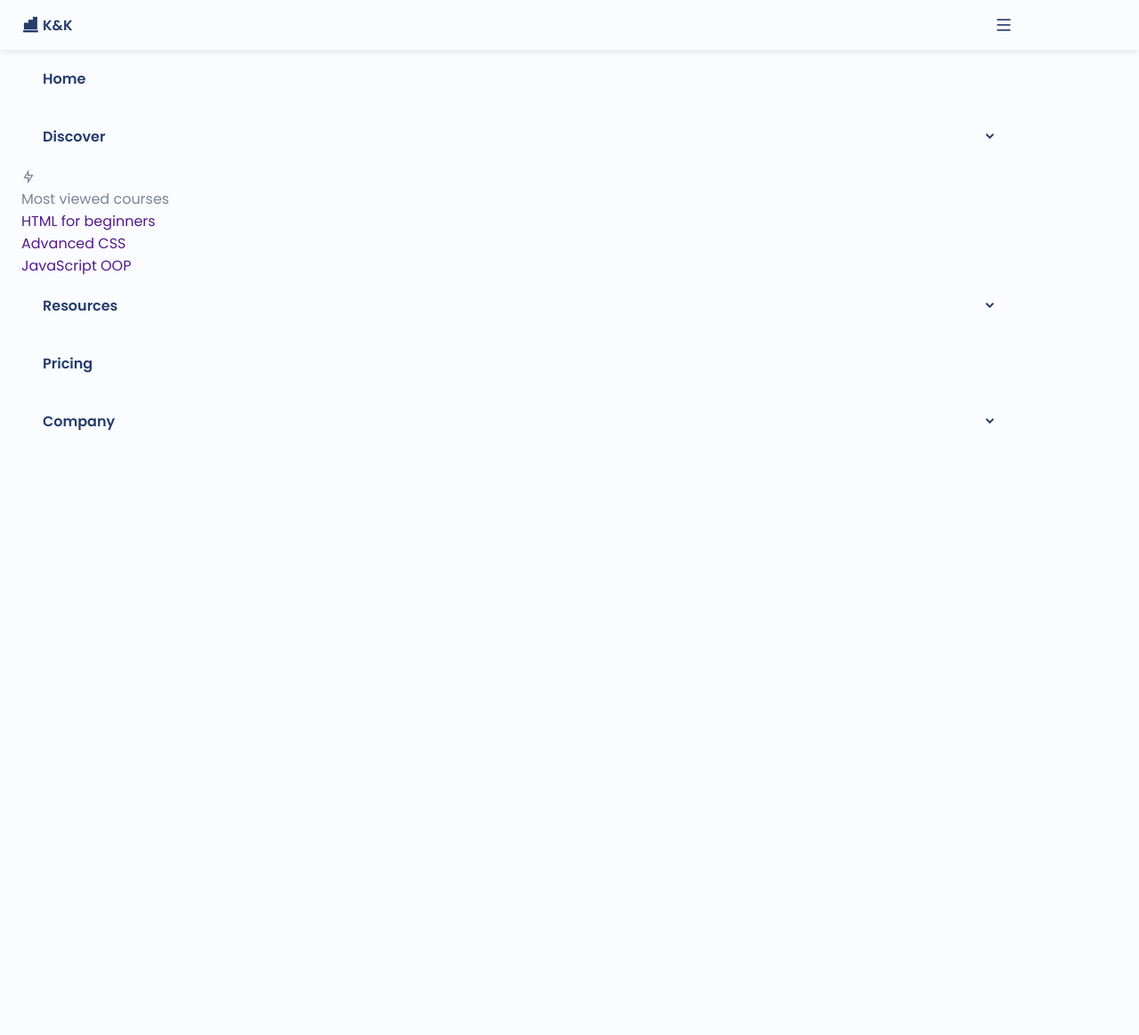
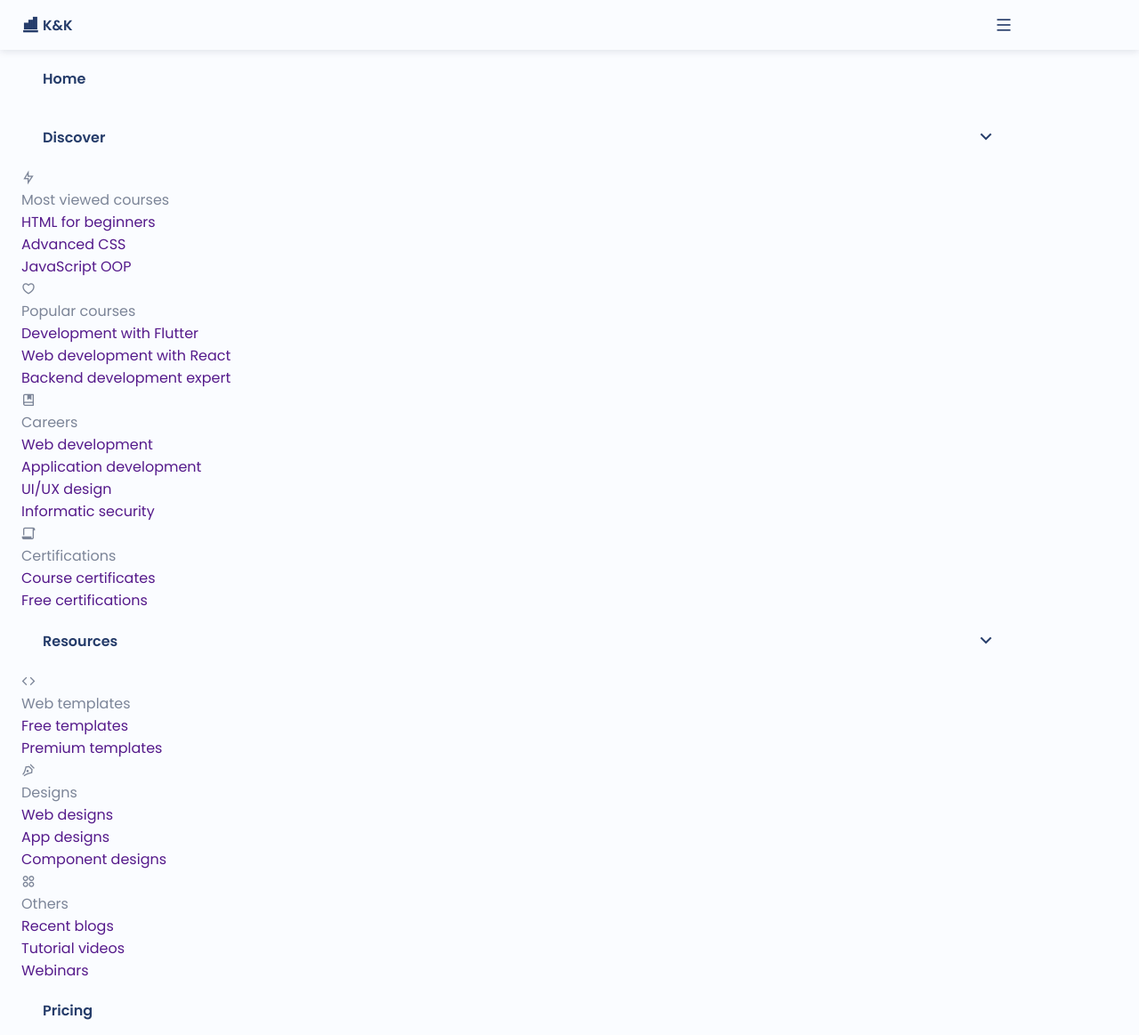
Before and after one commit to krzysiekkosmin/jstutorial, a PHP site: page / in a window 1280 px wide. Shown: the whole page at 89% size. Run offline with PHP 8.4, Linux system fonts and the light colour scheme; some libraries are stand-ins or nearby versions.

Commit message:
Add files via upload

```diff
--- a/jstutorial-master/MegaMenuDropDown/index.html
+++ b/jstutorial-master/MegaMenuDropDown/index.html
@@ -36,6 +36,7 @@
 
                         <div class="dropdown__container">
                             <div class="dropdown__content">
+
                                 <div class="dropdown__group">
                                     <div class="dropdown__icon">
                                         <i class="ri-flashlight-line"></i>
@@ -58,6 +59,77 @@
 
                                     </ul>
                                 </div>
+
+                                <div class="dropdown__group">
+                                    <div class="dropdown__icon">
+                                        <i class="ri-heart-3-line"></i>
+                                    </div>
+
+                                    <span class="dropdown__title">Popular courses</span>
+
+                                    <ul class="dropdown__list">
+                                        <li>
+                                            <a href="" class="dropdown__link">Development with Flutter</a>
+                                        </li>
+
+                                        <li>
+                                            <a href="" class="dropdown__link">Web development with React</a>
+                                        </li>
+
+                                        <li>
+                                            <a href="" class="dropdown__link">Backend development expert</a>
+                                        </li>
+
+                                    </ul>
+                                </div>
+
+                                <div class="dropdown__group">
+                                    <div class="dropdown__icon">
+                                        <i class="ri-book-marked-line"></i>
+                                    </div>
+
+                                    <span class="dropdown__title">Careers</span>
+
+                                    <ul class="dropdown__list">
+                                        <li>
+                                            <a href="" class="dropdown__link">Web development</a>
+                                        </li>
+
+                                        <li>
+                                            <a href="" class="dropdown__link">Application development</a>
+                                        </li>
+
+                                        <li>
+                                            <a href="" class="dropdown__link">UI/UX design</a>
+                                        </li>
+
+                                        <li>
+                                            <a href="" class="dropdown__link">Informatic security</a>
+                                        </li>
+
+                                    </ul>
+                                </div>
+
+                                <div class="dropdown__group">
+                                    <div class="dropdown__icon">
+                                        <i class="ri-file-paper-2-line"></i>
+                                    </div>
+
+                                    <span class="dropdown__title">Certifications</span>
+
+                                    <ul class="dropdown__list">
+                                        <li>
+                                            <a href="" class="dropdown__link">Course certificates</a>
+                                        </li>
+
+                                        <li>
+                                            <a href="" class="dropdown__link">Free certifications</a>
+                                        </li>
+
+
+                                    </ul>
+                                </div>
+
                             </div>
                         </div>
 
@@ -71,109 +143,72 @@
 
                         <div class="dropdown__container">
                             <div class="dropdown__content">
+
                                 <div class="dropdown__group">
                                     <div class="dropdown__icon">
-
+                                        <i class="ri-code-line"></i>
                                     </div>
 
-                                    <span class="dropdown__title"></span>
+                                    <span class="dropdown__title">Web templates</span>
 
                                     <ul class="dropdown__list">
                                         <li>
-                                            <a href="" class="dropdown__link"></a>
+                                            <a href="" class="dropdown__link">Free templates</a>
                                         </li>
 
                                         <li>
-                                            <a href="" class="dropdown__link"></a>
+                                            <a href="" class="dropdown__link">Premium templates</a>
                                         </li>
 
-                                        <li>
-                                            <a href="" class="dropdown__link"></a>
-                                        </li>
-
-                                        <li>
-                                            <a href="" class="dropdown__link"></a>
-                                        </li>
                                     </ul>
                                 </div>
 
                                 <div class="dropdown__group">
                                     <div class="dropdown__icon">
-
+                                        <i class="ri-pen-nib-line"></i>
                                     </div>
 
-                                    <span class="dropdown__title"></span>
+                                    <span class="dropdown__title">Designs</span>
 
                                     <ul class="dropdown__list">
                                         <li>
-                                            <a href="" class="dropdown__link"></a>
+                                            <a href="" class="dropdown__link">Web designs</a>
                                         </li>
 
                                         <li>
-                                            <a href="" class="dropdown__link"></a>
+                                            <a href="" class="dropdown__link">App designs</a>
                                         </li>
 
                                         <li>
-                                            <a href="" class="dropdown__link"></a>
+                                            <a href="" class="dropdown__link">Component designs</a>
                                         </li>
 
-                                        <li>
-                                            <a href="" class="dropdown__link"></a>
-                                        </li>
                                     </ul>
                                 </div>
 
                                 <div class="dropdown__group">
                                     <div class="dropdown__icon">
-
+                                        <i class="ri-apps-2-line"></i>
                                     </div>
 
-                                    <span class="dropdown__title"></span>
+                                    <span class="dropdown__title">Others</span>
 
                                     <ul class="dropdown__list">
                                         <li>
-                                            <a href="" class="dropdown__link"></a>
+                                            <a href="" class="dropdown__link">Recent blogs</a>
                                         </li>
 
                                         <li>
-                                            <a href="" class="dropdown__link"></a>
+                                            <a href="" class="dropdown__link">Tutorial videos</a>
                                         </li>
 
                                         <li>
-                                            <a href="" class="dropdown__link"></a>
+                                            <a href="" class="dropdown__link">Webinars</a>
                                         </li>
 
-                                        <li>
-                                            <a href="" class="dropdown__link"></a>
-                                        </li>
                                     </ul>
                                 </div>
 
-                                <div class="dropdown__group">
-                                    <div class="dropdown__icon">
-
-                                    </div>
-
-                                    <span class="dropdown__title"></span>
-
-                                    <ul class="dropdown__list">
-                                        <li>
-                                            <a href="" class="dropdown__link"></a>
-                                        </li>
-
-                                        <li>
-                                            <a href="" class="dropdown__link"></a>
-                                        </li>
-
-                                        <li>
-                                            <a href="" class="dropdown__link"></a>
-                                        </li>
-
-                                        <li>
-                                            <a href="" class="dropdown__link"></a>
-                                        </li>
-                                    </ul>
-                                </div>
                             </div>
                         </div>
 
@@ -191,31 +226,49 @@
 
                         <div class="dropdown__container">
                             <div class="dropdown__content">
+
                                 <div class="dropdown__group">
                                     <div class="dropdown__icon">
-
+                                        <i class="ri-community-line"></i>
                                     </div>
 
-                                    <span class="dropdown__title"></span>
+                                    <span class="dropdown__title">About us</span>
 
                                     <ul class="dropdown__list">
                                         <li>
-                                            <a href="" class="dropdown__link"></a>
+                                            <a href="" class="dropdown__link">About us</a>
                                         </li>
 
                                         <li>
-                                            <a href="" class="dropdown__link"></a>
+                                            <a href="" class="dropdown__link">Support</a>
                                         </li>
 
                                         <li>
-                                            <a href="" class="dropdown__link"></a>
+                                            <a href="" class="dropdown__link">Contact us</a>
+                                        </li>
+
+                                    </ul>
+                                </div>
+
+                                <div class="dropdown__group">
+                                    <div class="dropdown__icon">
+                                        <i class="ri-shield-line"></i>
+                                    </div>
+
+                                    <span class="dropdown__title">Safety and quality</span>
+
+                                    <ul class="dropdown__list">
+                                        <li>
+                                            <a href="" class="dropdown__link">Cookie settings</a>
                                         </li>
 
                                         <li>
-                                            <a href="" class="dropdown__link"></a>
+                                            <a href="" class="dropdown__link">Privacy Policy</a>
                                         </li>
+
                                     </ul>
                                 </div>
+
                             </div>
                         </div>
 
--- a/jstutorial-master/MegaMenuDropDown/style.css
+++ b/jstutorial-master/MegaMenuDropDown/style.css
@@ -175,3 +175,20 @@ a{
     opacity: 1;
     transform: rotate(90deg);
 }
+
+/* Dropdown */
+.dropdown__button{
+    cursor: pointer;
+}
+
+.dropdown__arrow{
+    font-size: 1.5rem;
+    font-weight: initial;
+    transition: transform .4s;
+}
+
+.dropdown__content,
+.dropdown__group,
+.dropdown__list{
+    display: grid;
+}
```
